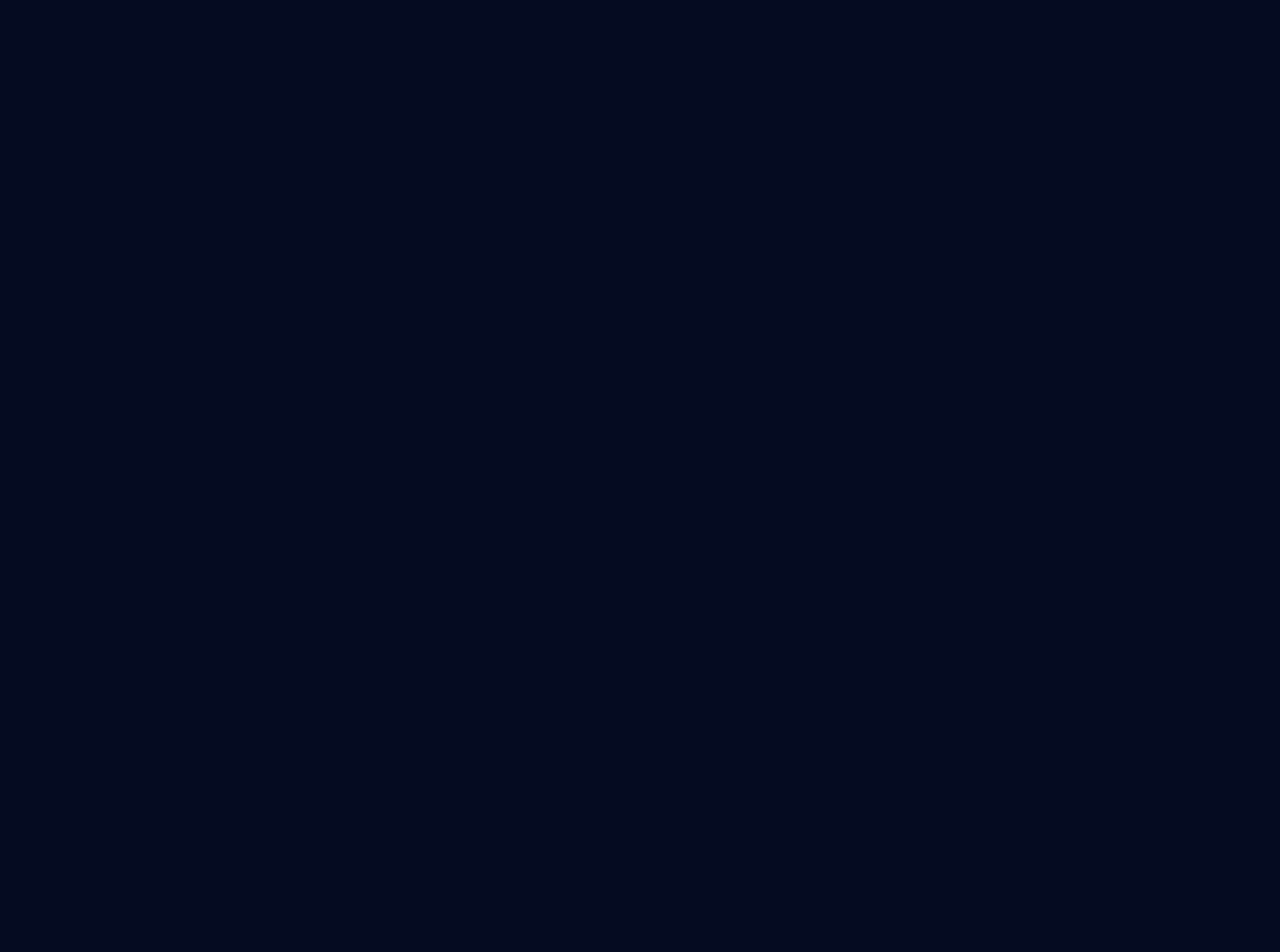
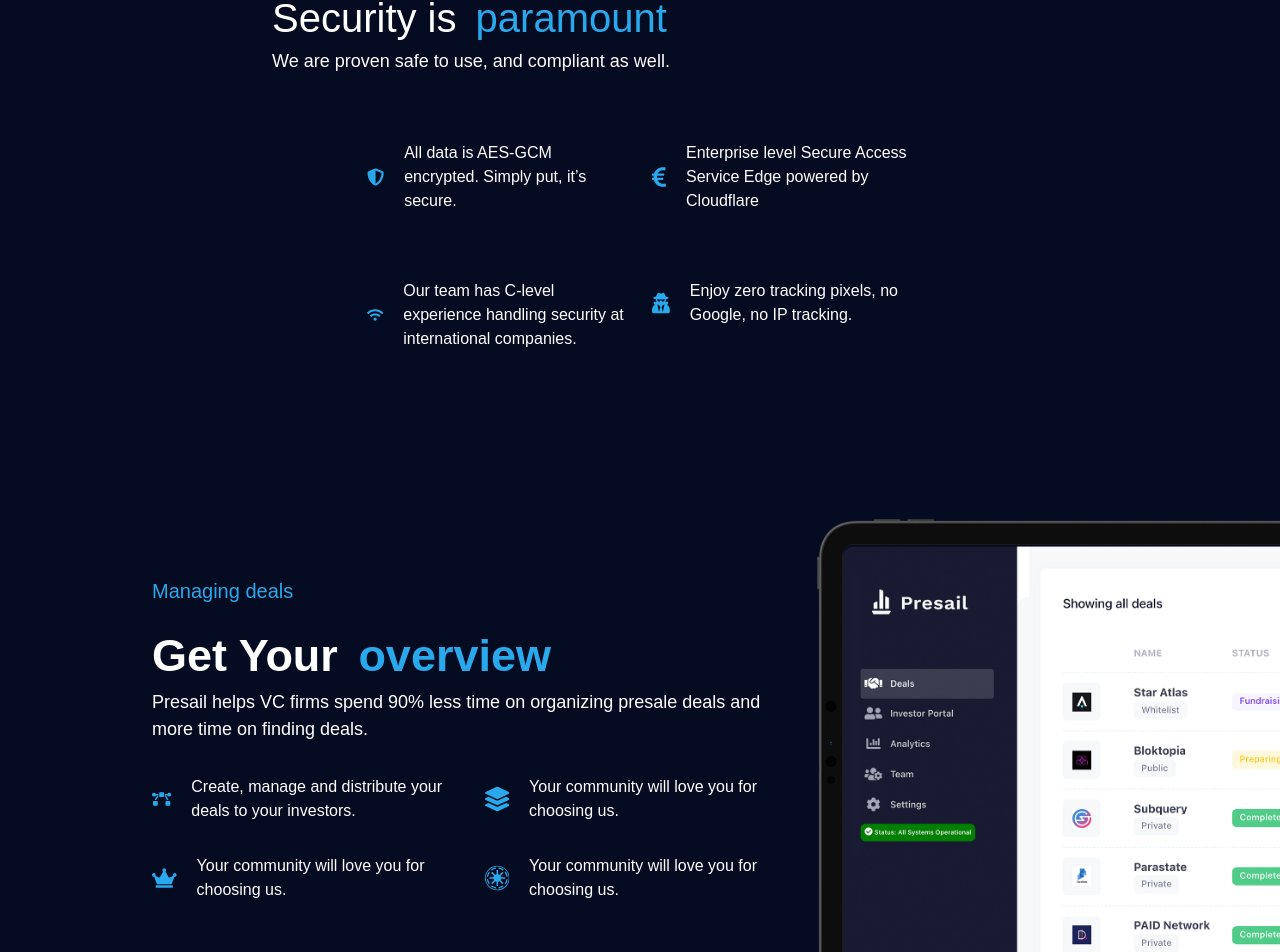
Before and after one commit to healer-1205/WeeHODL, a React (Create React App) app: page / in a window 1280 px wide. Shown: the part 1573-2525 px from the top of the page. Before the commit the page ends 1433 px from the top, so only its background shows below. Built offline with nearby package versions, Linux system fonts and the light colour scheme.

Commit message:
make some parts of home page

```diff
--- a/src/assets/css/home.scss
+++ b/src/assets/css/home.scss
@@ -32,6 +32,7 @@
 
 .ease-of-use {
   color: #fff;
+  font-size: 18px;
 }
 
 .about-title {
@@ -75,6 +76,47 @@
 
 // end client part
 
+// start security part
+
+.security-content{
+  margin-top: 10% !important;
+}
+
+.security-title {
+  font-size: 40px;
+}
+
+.icon-description {
+  color: #fff;
+  padding-left: 20px;
+  font-weight: 100;
+}
+
+// end security part
+
+// start managing deals part
+
+.managing {
+  margin-top: 15% !important;
+}
+
+.managing-title-content {
+  padding-top: 5%;
+}
+
+.managing-text {
+  color: rgba(41,169,235,1);
+  font-size: 20px;
+  font-family: 'Raleway', sans-serif;
+}
+
+// end managing deals part
+
+// start icons style
+.icons-style {
+  color: rgba(41, 169, 235, 1);
+}
+// end icons style
 @media screen and (max-width: 1025px) {
   .how-pros-text {
     font-size: 30px;
@@ -118,4 +160,13 @@
     width: 30px;
     margin: 10px;
   }
+  .security-title {
+    font-size: 30px;
+  }
+  .clients-text {
+    font-size: 15px;
+  }
+  .managing-text {
+    font-size: 15px;
+  }
 }
--- a/src/components/Home.js
+++ b/src/components/Home.js
@@ -1,9 +1,11 @@
-import React, { useEffect } from "react";
+import React from "react";
 import "../assets/css/home.scss";
 import { Container, Row, Col, Button } from "react-bootstrap";
 import TopContributePresail from "../assets/images/top-contribute-presail.png";
+import styled from "styled-components";
+import { FaShieldAlt, FaEuroSign, FaWifi, FaUserSecret, FaBezierCurve, FaLayerGroup, FaCrown, FaGalacticRepublic, FaKey, FaHandshake } from "react-icons/fa";
+
 import Shape2 from "../assets/images/shape-2.png";
-import styled from "styled-components";
 import Xcap_Logo from "../assets/images/clients/0xcap-logo.png";
 import Vc_Logo from "../assets/images/clients/316vc-logo.png";
 import Alpha_Logo from "../assets/images/clients/alpha-logo.png";
@@ -24,6 +26,7 @@
 import Trust_Logo from "../assets/images/clients/trust-logo.png";
 import Vespertine_Logo from "../assets/images/clients/vespertine-logo.png";
 import Ysc_Logo from "../assets/images/clients/ysc-logo.png";
+import MockupPresail from "../assets/images/mockuppresail.png";
 
 const ImageContainer = styled.div`
   display: flex;
@@ -37,10 +40,14 @@
   flex-grow: 1;
 `;
 
+const SecurityContent = styled.div`
+  padding-top: 4%;
+  display: flex;
+  align-items: center;
+`;
+
 export const Home = () => {
-  useEffect(() => {
-    console.log("page start");
-  });
+
   return (
     <div style={{ position: "relative" }}>
       <img src={Shape2} alt="Shape2" className="shape2-img"></img>
@@ -158,6 +165,160 @@
           <Col xs={0} sm={0} md={1} xl={1} lg={1}></Col>
         </Row>
       </Container>
+      <Container className="security-content">
+        <Row>
+          <Col xs={0} sm={0} md={2} lg={2} xl={2}></Col>
+          <Col xs={12} sm={12} md={8} lg={8} xl={8}>
+            <p className="about-title security-title" style={{ color: "#fff" }}>Security is <span style={{ color: "rgba(41, 169, 235, 1)" }}>paramount</span></p>
+            <p className="about-title ease-of-use">
+              We are proven safe to use, and compliant as well.
+            </p>
+          </Col>
+          <Col xs={0} sm={0} md={2} lg={2} xl={2}></Col>
+        </Row>
+        <Row style={{ marginTop: "5%" }}>
+          <Col xs={0} sm={0} md={3} lg={3} xl={3}></Col>
+          <Col xs={12} sm={12} md={3} lg={3} xl={3}>
+            <SecurityContent>
+              <FaShieldAlt className="icons-style" size={30} />
+              <p className="about-title icon-description">All data is AES-GCM encrypted. Simply put, it’s secure.</p>
+            </SecurityContent>
+          </Col>
+          <Col xs={12} sm={12} md={3} lg={3} xl={3}>
+            <SecurityContent>
+              <FaEuroSign className="icons-style" size={30} />
+              <p className="about-title icon-description">Enterprise level Secure Access Service Edge powered by Cloudflare</p>
+            </SecurityContent>
+          </Col>
+          <Col xs={0} sm={0} md={3} lg={3} xl={3}></Col>
+        </Row>
+        <Row style={{ marginTop: "5%" }}>
+          <Col xs={0} sm={0} md={3} lg={3} xl={3}></Col>
+          <Col xs={12} sm={12} md={3} lg={3} xl={3}>
+            <SecurityContent>
+              <FaWifi className="icons-style" size={40} />
+              <p className="about-title icon-description">Our team has C-level experience handling security at international companies.</p>
+            </SecurityContent>
+          </Col>
+          <Col xs={12} sm={12} md={3} lg={3} xl={3}>
+            <SecurityContent>
+              <FaUserSecret className="icons-style" size={30} />
+              <p className="about-title icon-description">Enjoy zero tracking pixels, no Google, no IP tracking.</p>
+            </SecurityContent>
+          </Col>
+          <Col xs={0} sm={0} md={3} lg={3} xl={3}></Col>
+        </Row>
+      </Container>
+      <Container className="about-container">
+        <Row className="managing">
+          <Col className="managing-title-content" xs={12} sm={12} md={7} lg={7} xl={7}>
+            <Row>
+              <Col>
+                <p className="managing-text">Managing deals</p>
+                <p className="about-title how-pros-text">Get Your <span className="about-title manage-platform-text">overview</span>
+                </p>
+                <p className="about-title ease-of-use">
+                  Presail helps VC firms spend 90% less time on organizing presale deals and more time on finding deals.
+                </p>
+              </Col>
+            </Row>
+            <Row style={{ paddingTop: "3%"}}>
+              <Col xs={12} sm={12} md={6} lg={6} xl={6}>
+                <SecurityContent>
+                  <FaBezierCurve className="icons-style" size={30} />
+                  <p className="about-title icon-description">Create, manage and distribute your deals to your investors.</p>
+                </SecurityContent>
+              </Col>
+              <Col xs={12} sm={12} md={6} lg={6} xl={6}>
+                <SecurityContent>
+                  <FaLayerGroup className="icons-style" size={30} />
+                  <p className="about-title icon-description">Your community will love you for choosing us.</p>
+                </SecurityContent>
+              </Col>
+            </Row>
+            <Row style={{ paddingTop: "3%"}}>
+              <Col xs={12} sm={12} md={6} lg={6} xl={6}>
+                <SecurityContent>
+                  <FaCrown className="icons-style" size={30} />
+                  <p className="about-title icon-description">Your community will love you for choosing us.</p>
+                </SecurityContent>
+              </Col>
+              <Col xs={12} sm={12} md={6} lg={6} xl={6}>
+                <SecurityContent>
+                  <FaGalacticRepublic className="icons-style" size={30} />
+                  <p className="about-title icon-description">Your community will love you for choosing us.</p>
+                </SecurityContent>
+              </Col>
+            </Row>
+          </Col>
+          <Col className="image-content" xs={12} sm={12} md={5} lg={5} xl={5}>
+            <img src={MockupPresail} alt="topImage" className="top-image" />
+          </Col>
+        </Row>
+      </Container>
+      <Container className="security-content">
+        <Row>
+          <Col xs={0} sm={0} md={2} lg={2} xl={2}></Col>
+          <Col xs={12} sm={12} md={8} lg={8} xl={8}>
+            <p className="managing-text">Managing deals</p>
+            <p className="about-title security-title" style={{ color: "#fff" }}>
+              Presail <span style={{ color: "rgba(41, 169, 235, 1)" }}>benefits</span>
+            </p>
+            <p className="about-title ease-of-use">
+              Presail helps VC firms spend 90% less time on organizing presale deals and more time on finding deals.
+            </p>
+          </Col>
+          <Col xs={0} sm={0} md={2} lg={2} xl={2}></Col>
+        </Row>
+        <Row style={{ marginTop: "5%" }}>
+          <Col xs={0} sm={0} md={3} lg={3} xl={3}></Col>
+          <Col xs={12} sm={12} md={3} lg={3} xl={3}>
+            <SecurityContent>
+              <FaBezierCurve className="icons-style" size={40} />
+              <p className="about-title icon-description">Create, manage and distribute your deals to your investors.</p>
+            </SecurityContent>
+          </Col>
+          <Col xs={12} sm={12} md={3} lg={3} xl={3}>
+            <SecurityContent>
+              <FaLayerGroup className="icons-style" size={30} />
+              <p className="about-title icon-description">Your community will love you for choosing us.</p>
+            </SecurityContent>
+          </Col>
+          <Col xs={0} sm={0} md={3} lg={3} xl={3}></Col>
+        </Row>
+        <Row style={{ marginTop: "5%" }}>
+          <Col xs={0} sm={0} md={3} lg={3} xl={3}></Col>
+          <Col xs={12} sm={12} md={3} lg={3} xl={3}>
+            <SecurityContent>
+              <FaCrown className="icons-style" size={30} />
+              <p className="about-title icon-description">Stay on brand. Use your own domain.</p>
+            </SecurityContent>
+          </Col>
+          <Col xs={12} sm={12} md={3} lg={3} xl={3}>
+            <SecurityContent>
+              <FaGalacticRepublic className="icons-style" size={40} />
+              <p className="about-title icon-description">Simplified distribution with disperse or other bulksenders.</p>
+            </SecurityContent>
+          </Col>
+          <Col xs={0} sm={0} md={3} lg={3} xl={3}></Col>
+        </Row>
+        <Row style={{ marginTop: "5%" }}>
+          <Col xs={0} sm={0} md={3} lg={3} xl={3}></Col>
+          <Col xs={12} sm={12} md={3} lg={3} xl={3}>
+            <SecurityContent>
+              <FaKey className="icons-style" size={30} />
+              <p className="about-title icon-description">We are safe to use. The process is secure.</p>
+            </SecurityContent>
+          </Col>
+          <Col xs={12} sm={12} md={3} lg={3} xl={3}>
+            <SecurityContent>
+              <FaHandshake className="icons-style" size={40} />
+              <p className="about-title icon-description">It's a partnership, you get continuous development.</p>
+            </SecurityContent>
+          </Col>
+          <Col xs={0} sm={0} md={3} lg={3} xl={3}></Col>
+        </Row>
+      </Container>
     </div>
   );
 };
```
Also changed, not shown: src/assets/images/mockuppresail.png (added), 1 other file (tests, documents, lock files or other folders).
